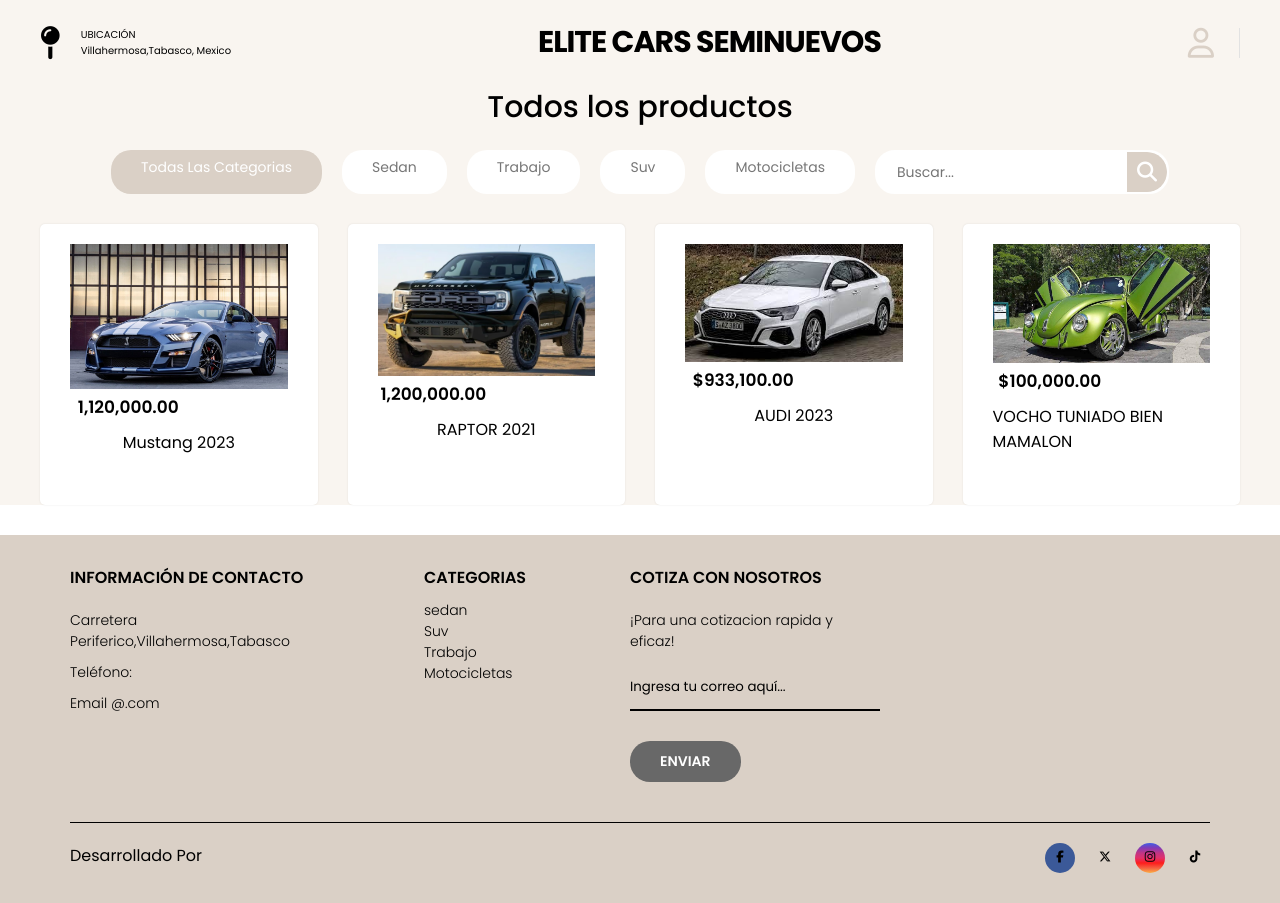
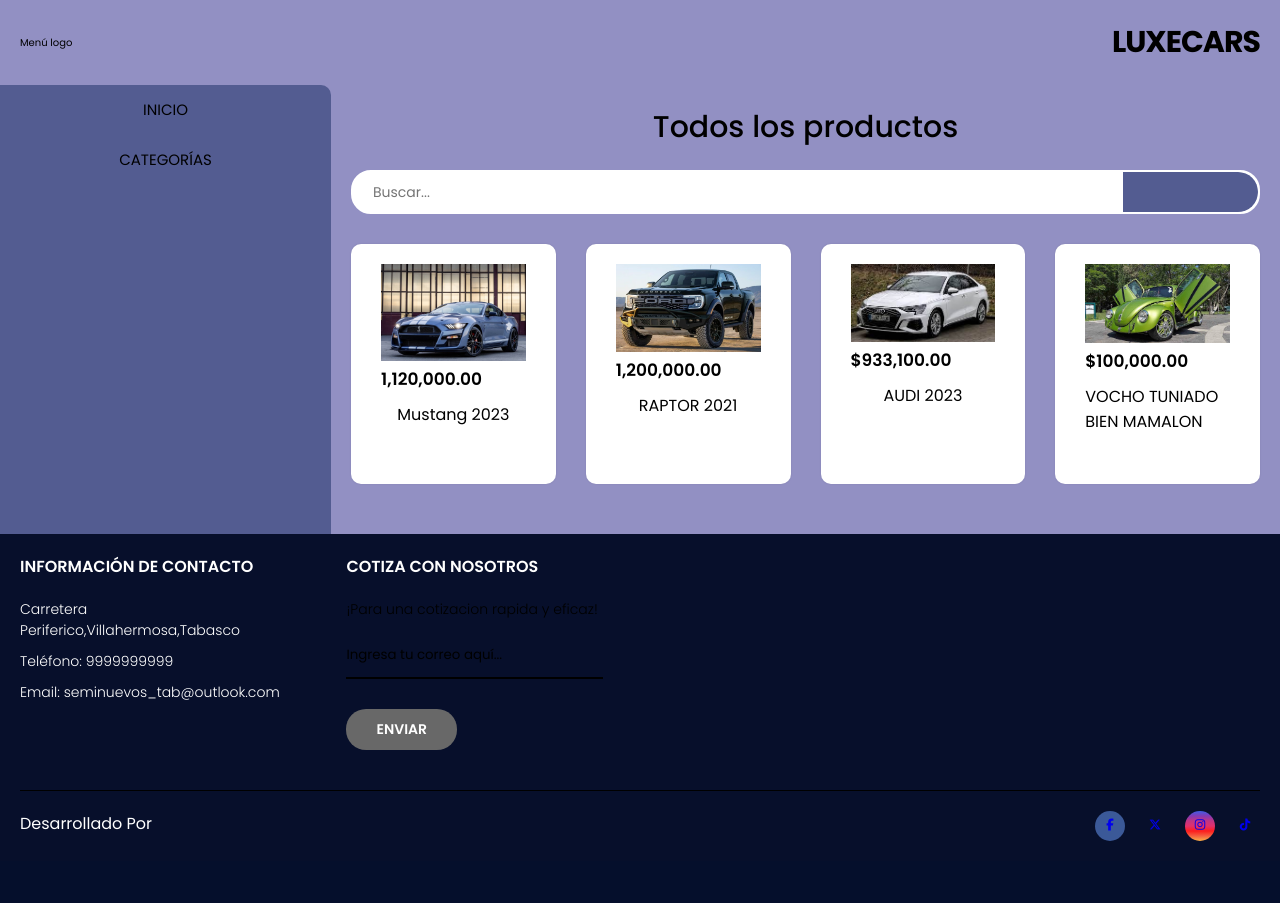
Before and after one commit to TasiaCode2/seminuevos-tab, a PHP site: page / in a window 1280 px wide. After the commit the page ends 841 px from the top, so only its background shows below. Run offline with PHP 8.4, Linux system fonts and the light colour scheme; some libraries are stand-ins or nearby versions.

Commit message:
Agregar estilos a la pagina principal

```diff
--- /dev/null
+++ b/index.css
@@ -0,0 +1,110 @@
+#menu {
+    width: 100%;
+    height: 100%;
+    display: flex;
+    flex-direction: column;
+    justify-content: flex-start;
+    font-size: 15px;
+}
+
+#menu > li {
+    width: 100%;
+    text-align: center;
+    line-height: 50px;
+    max-height: 50px;
+    flex-grow: 1;
+}
+
+#menu > li:hover {
+    background-color: #1B1A55;
+    color: white;
+    cursor: pointer;
+}
+
+#menu > li:first-child:hover {
+    border-top-right-radius: 10px;
+}
+
+.container {
+    padding: 20px;
+}
+
+.search-form {
+    width: 100%;
+    position: relative;
+    display: flex;
+    align-items: center;
+    border: 2px solid #fff;
+    border-radius: 2rem;
+    background-color: #fff;
+    height: 4.4rem;
+    overflow: hidden;
+    border-radius: 2rem;
+}
+
+.search-form input {
+    outline: none;
+    font-family: inherit;
+    border: none;
+    font-size: 1.4rem;
+    padding: 0 2rem;
+    color: #777;
+    cursor: pointer;
+}
+
+.search-form input[type="search"] {
+    flex-grow: 4;
+}
+
+.search-form input[type="submit"] {
+    flex-grow: 1;
+    /* max-width: 13%; */
+    display: flex;
+    justify-content: center;
+    align-items: center;
+}
+
+.search-form input::-webkit-search-cancel-button {
+    appearance: none;
+}
+
+.search-form .btn-search {
+    border: none;
+    background-color: var(--primary-color);
+    display: flex;
+    align-items: center;
+    justify-content: center;
+    height: 100%;
+    padding: 1rem;
+    border-top-right-radius: 2rem;
+    border-bottom-right-radius: 2rem;
+}
+
+.btn-search i {
+    font-size: 2rem;
+    color: #fff;
+}
+
+
+/* #search-icon {
+    background:none;
+    position:relative;
+} */
+
+#search-icon::after {
+    font-family: 'FontAwesome';
+    /* top:0;
+    left:-5px;
+    padding-right:10px; */
+    content: "hola";
+    color: white;
+}
+
+/* .wc-bookings-date-picker .ui-icon-circle-triangle-w::before {
+    content: "\f054";
+    font-family: 'FontAwesome';
+    font-size: 240px;
+    position: absolute;
+    left: -96px;
+    top:0;
+} */
--- a/index.html
+++ b/index.html
@@ -7,39 +7,42 @@
 			name="viewport"
 			content="width=device-width, initial-scale=1.0"
 		/>
-		<title>"ELITE CARS SEMINUEVOS"</title>
+		<title>SEMINUEVOS TABASCO</title>
 		<link rel="stylesheet" href="styles.css" />
+		<link rel="stylesheet" href="index.css" />
 </head>
+
 <body>
     <header>
         <div class="container-hero">
-
             <div class=" container hero">
-                <div class="customer-support">
-                    <i class="fa-solid fa-map-pin"></i>
-                    <div class="content-customer-support">
-                        <span class="text"> UBICACIÓN </span>
-                        <span class="ubicacion"> Villahermosa,Tabasco, Mexico</span>
-                    </div>
-                </div>
+                <div>Menú logo</div>
 
                 <div class="container-logo">
-                    <h1 class="logo"> <a href="/index.html"> ELITE CARS SEMINUEVOS</a></h1>
-
-                </div>
-
-                <div class="container-user">
-                    <i class="fa-regular fa-user"></i>
+                    <h1 class="logo"> <a href="/index.html">LuxeCars</a></h1>
                 </div>
             </div>
         </div>
-
-
     </header>
 
 
     <main class="main-content">
-
+        <section id="menu-container" class="side-section">
+            <ul id="menu">
+                <li>INICIO</li>
+                <li>
+                    CATEGORÍAS
+                    <!-- <ul>
+                        <li>Sedan</li>
+                        <li>Hatchback</li>
+                        <li>SUV</li>
+                        <li>Pickup</li>
+                        <li>Moto</li>
+                        <li>Coupé</li>
+                    </ul> -->
+                </li>
+            </ul>
+        </section>
 
         <section class="container top-products">
             <!-- Sección de productos destacados -->
@@ -47,19 +50,12 @@
 
             <!-- Opciones de la sección de productos -->
             <div class="container-options">
-                <span class="active">Todas Las Categorias</span>
-                <span>Sedan</span>
-                <span>Trabajo</span>
-                <span>Suv</span>
-                <span>Motocicletas</span>
-
-                <form class="search-form">
+                <form class="search-form" method="get" action="search.html">
                     <input type="search" placeholder="Buscar..."/>
-                    <button class="btn-search">
-                        <i class="fa-solid fa-magnifying-glass"></i>
-                    </button>
+                    <input type="submit" class="btn-search" value="" title="Buscar" id="search-icon">
+                        <!-- <i class="fa-solid fa-magnifying-glass"></i> -->
+                    </input>
                 </form>
-
             </div>
 
             <!-- Contenedor de productos -->
@@ -76,6 +72,7 @@
                         <p class="price">1,120,000.00</p>
                     </div>
                 </div>
+
                 <!-- Producto 2 -->
                 <div class="card-product">
                     <!-- Contenedor de imagen del producto 2 -->
@@ -90,6 +87,7 @@
                         <p class="price"> 1,200,000.00  </p>
                     </div>
                 </div>
+
                 <!-- Producto 3 -->
                 <div class="card-product">
                     <!-- Contenedor de imagen del producto 3 -->
@@ -102,6 +100,7 @@
                         <p class="price">$933,100.00</p>
                     </div>
                 </div>
+
                 <!-- Producto 4 -->
                 <div class="card-product">
                     <!-- Contenedor de imagen del producto 4 -->
@@ -114,40 +113,21 @@
                         <p class="price">$100,000.00</p>
                     </div>
                 </div>
-
             </div>
-
         </section>
-
-
     </main>
 
     <footer class="footer">
         <div class="container container-footer">
             <div class="menu-footer">
-
                 <div class="contact-info">
-
                     <p class="title-footer">Información de Contacto</p>
                     <ul>
                         <li>
                             Carretera Periferico,Villahermosa,Tabasco
                         </li>
-                        <li>Teléfono: </li>
-                        <li>Email   @.com</li>
-                    </ul>
-
-                </div>
-
-
-                <div class="my-categorias">
-                    <p class="title-footer">CATEGORIAS</p>
-
-                    <ul>
-                        <li><a href="#">sedan</a></li>
-                        <li><a href="#">Suv</a></li>
-                        <li><a href="#">Trabajo</a></li>
-                        <li><a href="#">Motocicletas</a></li>
+                        <li>Teléfono: 9999999999</li>
+                        <li>Email:  seminuevos_tab@outlook.com</li>
                     </ul>
                 </div>
 
@@ -191,8 +171,6 @@
                         </a>
                     </span>
                 </div>
-
-
             </div>
         </div>
     </footer>
--- a/styles.css
+++ b/styles.css
@@ -1,9 +1,9 @@
 @import url('https://fonts.googleapis.com/css2?family=Poppins:wght@300;400;500;600;700&display=swap');
 
 :root {
-    --primary-color: #dad0c6;
-    --background-color: #f9f5f0;
-    --dark-color: #151515;
+    --primary-color: #535C91;
+    --background-color: #9290C3;
+    --dark-color: #070F2B;
 }
 
 html {
@@ -21,8 +21,8 @@
 /*             UTILIDADES             */
 /* ********************************** */
 .container {
-    max-width: 120rem;
-    margin: 0 auto;
+    /* max-width: 120rem; */
+    /* margin: 0 auto; */
 }
 
 .heading-1 {
@@ -78,30 +78,21 @@
     letter-spacing: -1px;
 }
 
-.container-user {
-    display: flex;
-    gap: 1rem;
-    cursor: pointer;
-}
-
-.container-user .fa-user {
-    font-size: 3rem;
-    color: var(--primary-color);
-    padding-right: 2.5rem;
-    border-right: 1px solid #e2e2e2;
-}
-
-
-
-
 
 /* ********************************** */
 /*            MAIN CONTENT            */
 /* ********************************** */
 .main-content {
     background-color: var(--background-color);
+	display: flex;
 }
 
+.side-section {
+    width: 33%;
+    min-width: 50px;
+    background-color: #535C91;
+    border-top-right-radius: 10px;
+}
 
 /* ********************************** */
 /*            TOP PRODUCTS            */
@@ -151,7 +142,7 @@
 .card-product {
 	background-color: #fff;
 	padding: 2rem 3rem;
-	border-radius: 0.5rem;
+	border-radius: 1rem;
 	cursor: pointer;
 	box-shadow: 0 0 2px rgba(0, 0, 0, 0.1);
 }
@@ -270,49 +261,7 @@
 }
 
 
-.search-form {
-    position: relative;
-    display: flex;
-    align-items: center;
-    border: 2px solid #fff;
-    border-radius: 2rem;
-    background-color: #fff;
-    height: 4.4rem;
-    overflow: hidden;
-    border-radius: 2rem;
-}
 
-.search-form input {
-    outline: none;
-    font-family: inherit;
-    border: none;
-    width: 25rem;
-    font-size: 1.4rem;
-    padding: 0 2rem;
-    color: #777;
-    cursor: pointer;
-}
-
-.search-form input::-webkit-search-cancel-button {
-    appearance: none;
-}
-
-.search-form .btn-search {
-    border: none;
-    background-color: var(--primary-color);
-    display: flex;
-    align-items: center;
-    justify-content: center;
-    height: 100%;
-    padding: 1rem;
-    border-top-right-radius: 2rem;
-    border-bottom-right-radius: 2rem;
-}
-
-.btn-search i {
-    font-size: 2rem;
-    color: #fff;
-}
 
 
 
@@ -326,7 +275,8 @@
 
 
 .footer {
-	background-color: var(--primary-color);
+	background-color: var(--dark-color);
+	color: white;
 }
 
 .container-footer {
@@ -370,7 +320,6 @@
 .information ul li,
 .my-categorias ul li {
 	list-style: none;
-	color: #000000;
 	font-size: 1.4rem;
 	font-weight: 300;
 }
@@ -378,7 +327,6 @@
 .information ul li a,
 .my-categorias ul li a {
 	text-decoration: none;
-	color: #000000;
 	font-weight: 300;
 }
 
@@ -403,7 +351,6 @@
 }
 
 .social-icons span i {
-	color: #000000;
 	font-size: 1.2rem;
 }
 
```
Also changed, not shown: search.html (added, +11 -0 lines).
